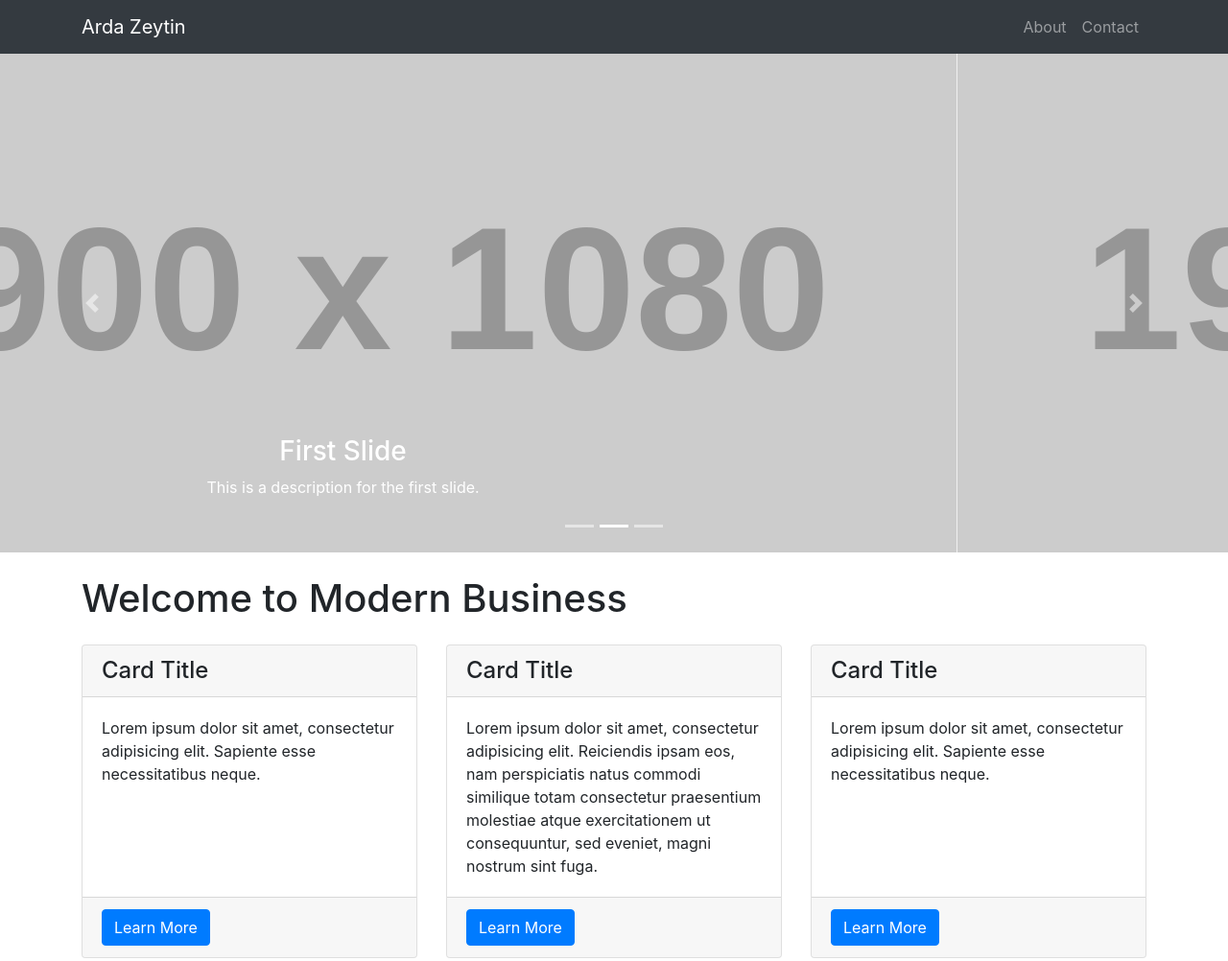
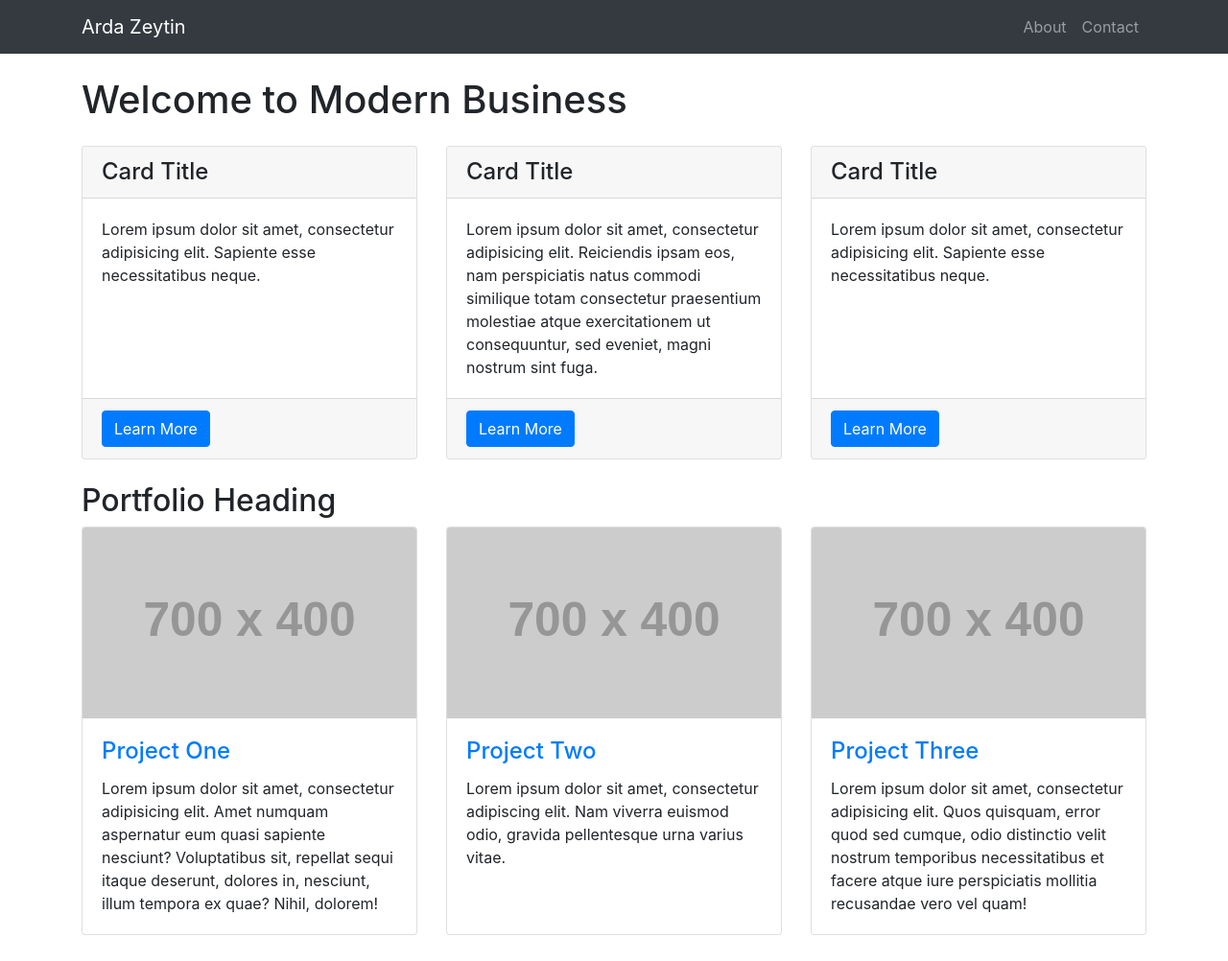
Before and after one commit to ardazeytin/ardazeytin.github.io, a website: page index.html in a window 1280 px wide. Shown: the top 1002 px of the page at 96% size. Drawn offline with Linux system fonts and the light colour scheme; placeholder pictures from the web are drawn by us.

Commit message:
Slider removed from index.html

```diff
--- a/index.html
+++ b/index.html
@@ -40,46 +40,7 @@
       </div>
     </nav>
 
-    <header>
-      <div id="carouselExampleIndicators" class="carousel slide" data-ride="carousel">
-        <ol class="carousel-indicators">
-          <li data-target="#carouselExampleIndicators" data-slide-to="0" class="active"></li>
-          <li data-target="#carouselExampleIndicators" data-slide-to="1"></li>
-          <li data-target="#carouselExampleIndicators" data-slide-to="2"></li>
-        </ol>
-        <div class="carousel-inner" role="listbox">
-          <!-- Slide One - Set the background image for this slide in the line below -->
-          <div class="carousel-item active" style="background-image: url('http://placehold.it/1900x1080')">
-            <div class="carousel-caption d-none d-md-block">
-              <h3>First Slide</h3>
-              <p>This is a description for the first slide.</p>
-            </div>
-          </div>
-          <!-- Slide Two - Set the background image for this slide in the line below -->
-          <div class="carousel-item" style="background-image: url('http://placehold.it/1900x1080')">
-            <div class="carousel-caption d-none d-md-block">
-              <h3>Second Slide</h3>
-              <p>This is a description for the second slide.</p>
-            </div>
-          </div>
-          <!-- Slide Three - Set the background image for this slide in the line below -->
-          <div class="carousel-item" style="background-image: url('http://placehold.it/1900x1080')">
-            <div class="carousel-caption d-none d-md-block">
-              <h3>Third Slide</h3>
-              <p>This is a description for the third slide.</p>
-            </div>
-          </div>
-        </div>
-        <a class="carousel-control-prev" href="#carouselExampleIndicators" role="button" data-slide="prev">
-          <span class="carousel-control-prev-icon" aria-hidden="true"></span>
-          <span class="sr-only">Previous</span>
-        </a>
-        <a class="carousel-control-next" href="#carouselExampleIndicators" role="button" data-slide="next">
-          <span class="carousel-control-next-icon" aria-hidden="true"></span>
-          <span class="sr-only">Next</span>
-        </a>
-      </div>
-    </header>
+
 
     <!-- Page Content -->
     <div class="container">
```
